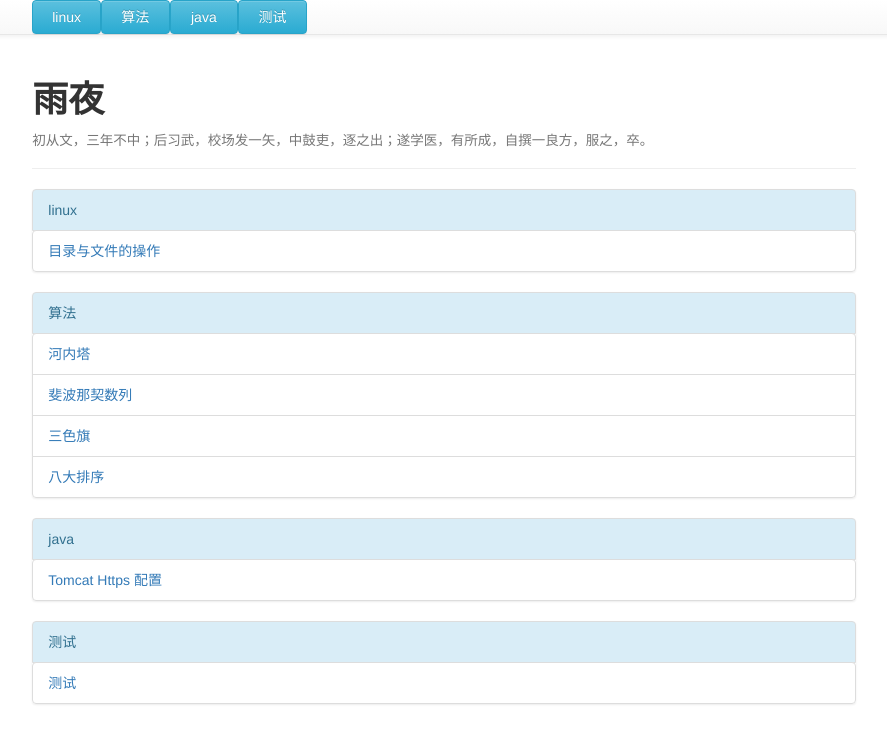
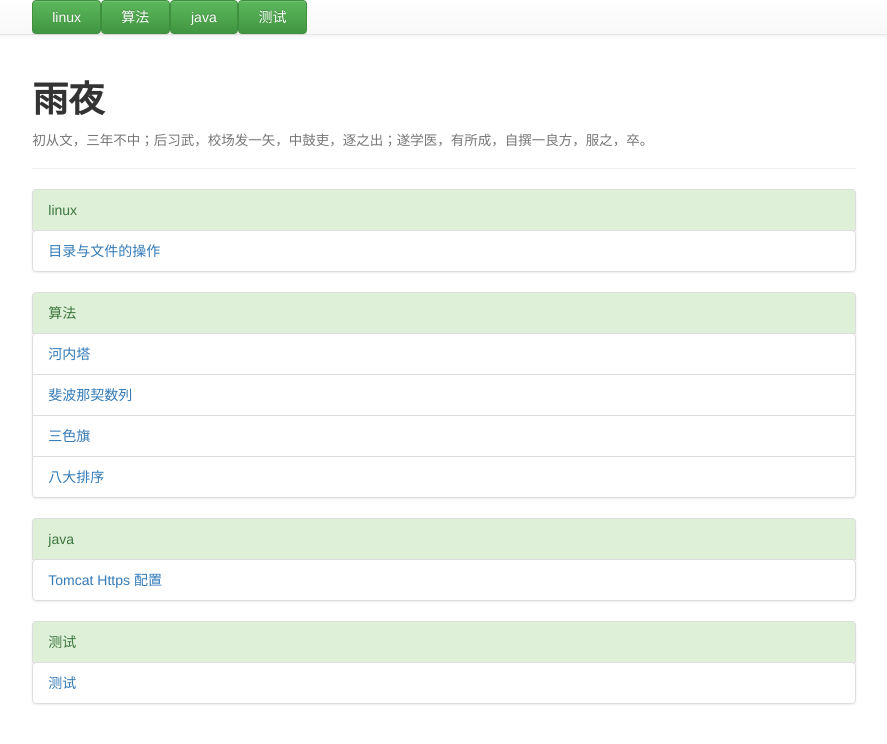
Before and after one commit to bit-ranger/blog, a Jekyll site: the page built from index.html, in a window 1280 px wide. Shown: the top 744 px of the page, without its empty margins (196-1083 px from the left). Built offline with Jekyll 4.4.1, drawn with Linux system fonts in a browser that asks for light colours; nearby versions of some CDN libraries; Markdown is read by kramdown in place of the engine named in the settings.

Commit message:
Update _config.yml

```diff
--- a/_config.yml
+++ b/_config.yml
@@ -10,4 +10,4 @@ redcarpet:
 globalTitle: "雨夜"
 globalDesc: "初从文，三年不中；后习武，校场发一矢，中鼓吏，逐之出；遂学医，有所成，自撰一良方，服之，卒。"
 author: "雨夜"
-skin: "info"
+skin: "success"
```
